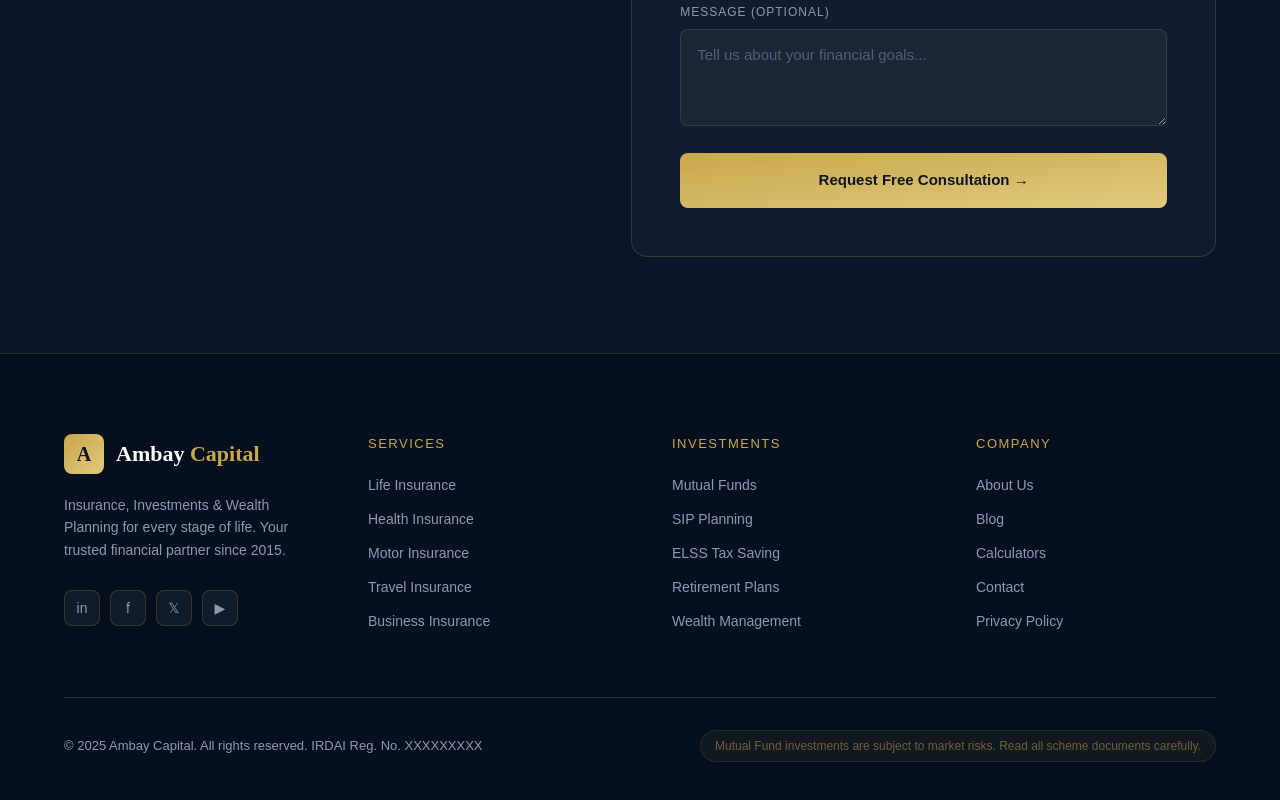
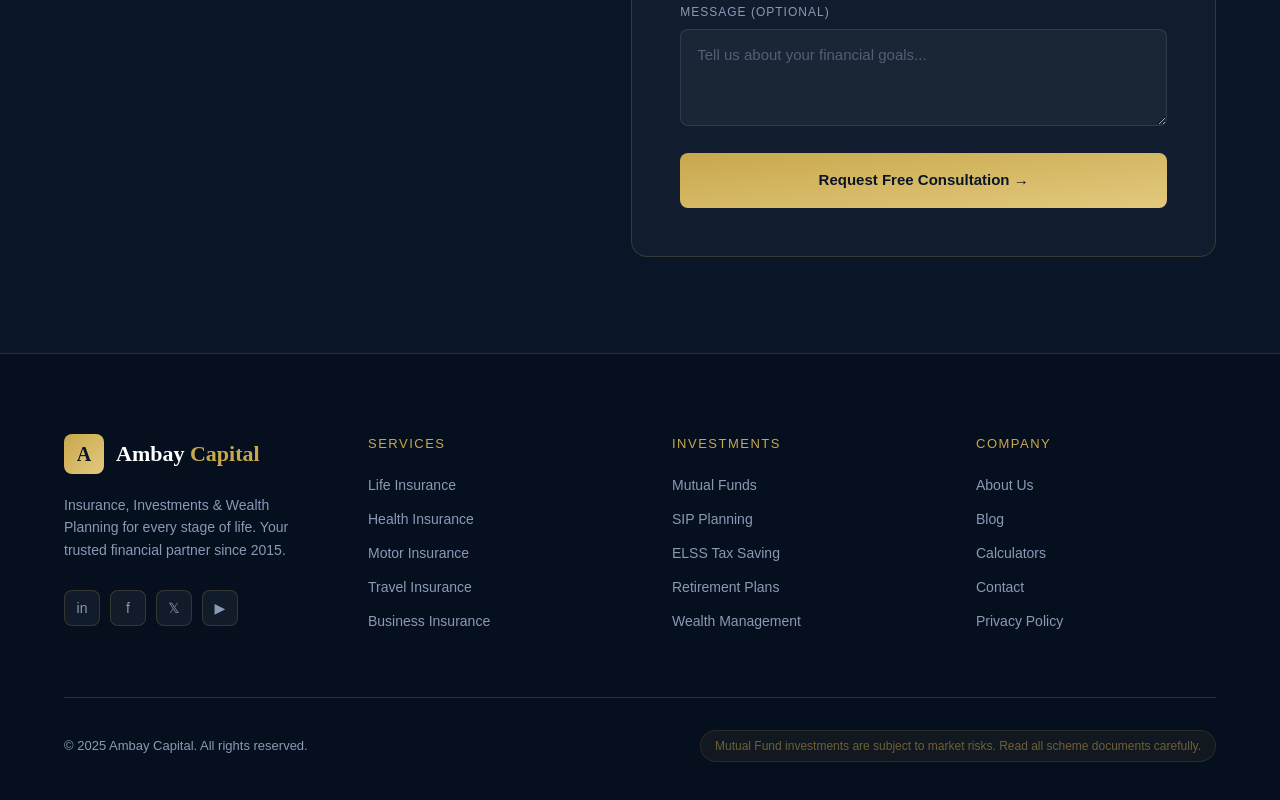
Before and after one commit to shhiivvaam/ambaycapital, a Next.js app: page / in a window 1280 px wide. Shown: the part 6348-7148 px from the top of the page. Built offline with nearby package versions, Linux system fonts and the light colour scheme.

Commit message:
feat: Add new `Footer` component and remove IRDAI registration number from `index.html`.

```diff
--- a/components/Footer.tsx
+++ b/components/Footer.tsx
@@ -88,7 +88,7 @@ export default function Footer() {
       {/* Bottom bar */}
       <div className="pt-8 border-t border-[rgba(201,168,76,0.2)] flex flex-wrap justify-between items-center gap-4">
         <p className="text-[13px] text-[#8a9ab5]">
-          © 2025 Ambay Capital. All rights reserved. IRDAI Reg. No. XXXXXXXXX
+          © 2025 Ambay Capital. All rights reserved.
         </p>
         <span
           className="text-[12px] text-[rgba(201,168,76,0.5)]
--- a/index.html
+++ b/index.html
@@ -1808,7 +1808,7 @@
             </div>
         </div>
         <div class="footer-bottom">
-            <p>© 2025 Ambay Capital. All rights reserved. IRDAI Reg. No. XXXXXXXXX</p>
+            <p>© 2025 Ambay Capital. All rights reserved.</p>
             <div class="footer-rera">Mutual Fund investments are subject to market risks. Read all scheme documents
                 carefully.</div>
         </div>
```
